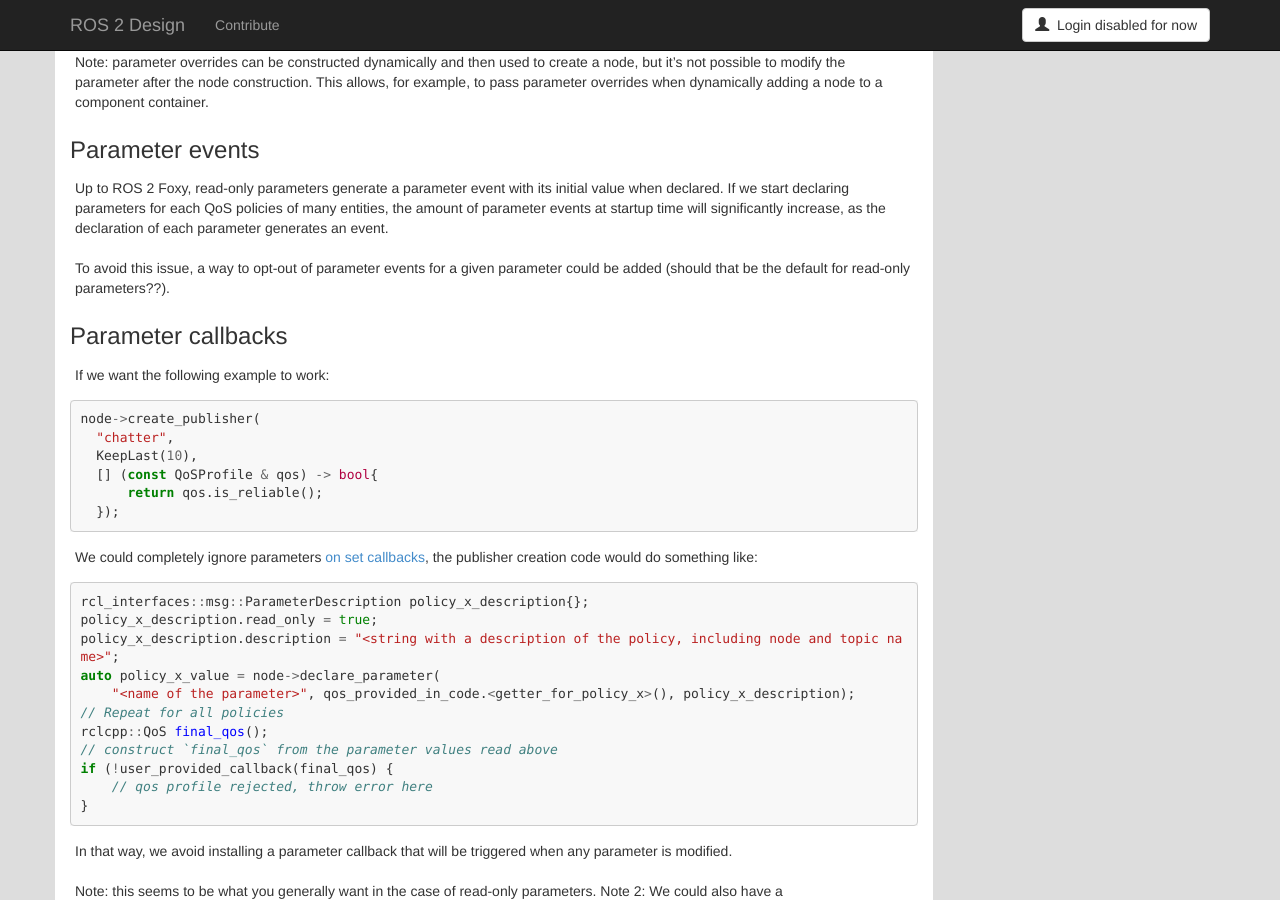
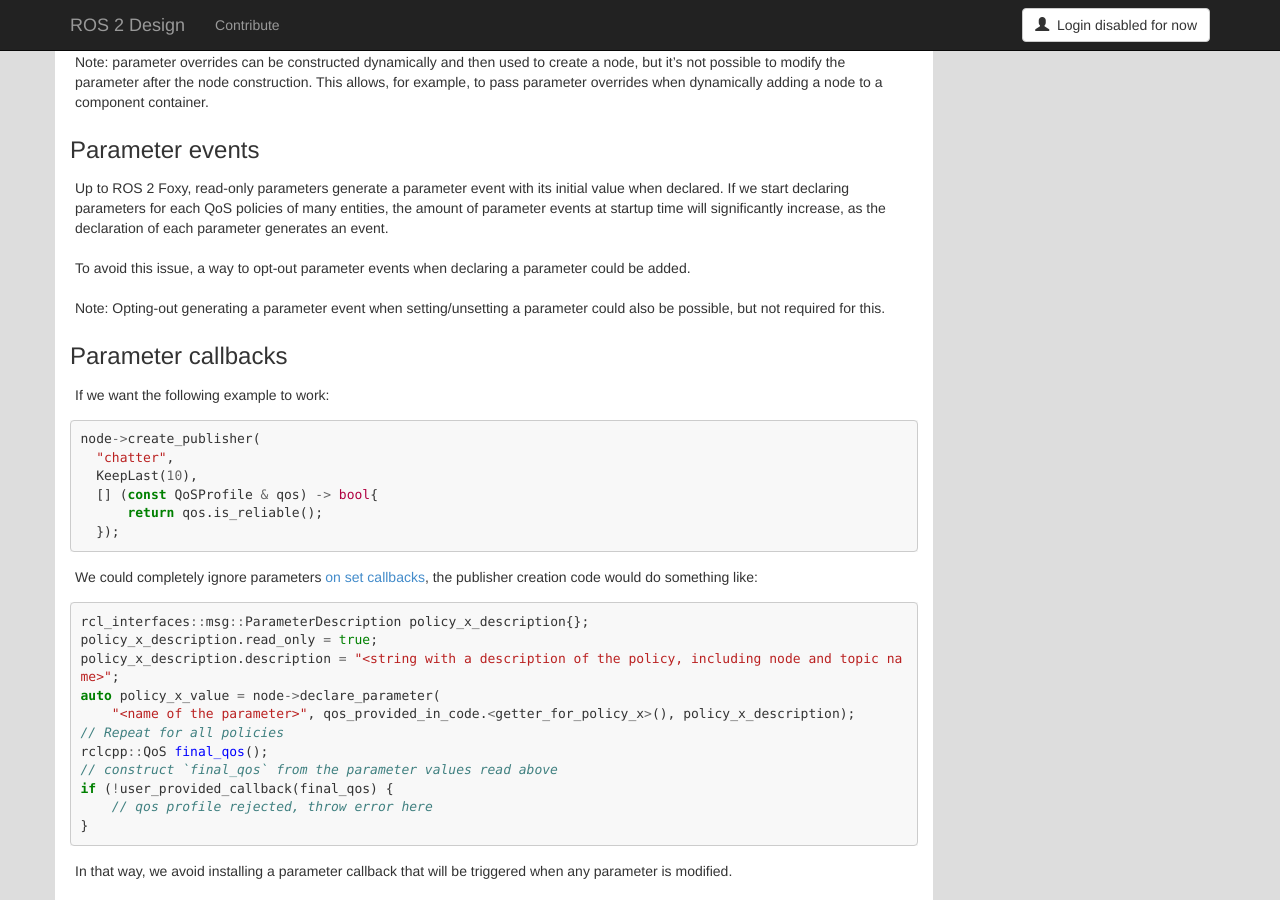
Before and after one commit to ros2/design, a Jekyll site: the page built from articles/qos_configurability.md, in a window 1280 px wide and 900 px high, scrolled down 2407 px. Built offline with Jekyll 4.4.1, drawn with Linux system fonts in a browser that asks for light colours; nearby versions of some CDN libraries.

Commit message:
Clarify opting-out parameter events
Signed-off-by: Ivan Santiago Paunovic <ivanpauno@ekumenlabs.com>

```diff
--- a/articles/qos_configurability.md
+++ b/articles/qos_configurability.md
@@ -135,7 +135,9 @@ This allows, for example, to pass parameter overrides when dynamically adding a
 Up to ROS 2 Foxy, read-only parameters generate a parameter event with its initial value when declared.
 If we start declaring parameters for each QoS policies of many entities, the amount of parameter events at startup time will significantly increase, as the declaration of each parameter generates an event.
 
-To avoid this issue, a way to opt-out of parameter events for a given parameter could be added (should that be the default for read-only parameters??).
+To avoid this issue, a way to opt-out parameter events when declaring a parameter could be added.
+
+Note: Opting-out generating a parameter event when setting/unsetting a parameter could also be possible, but not required for this.
 
 ### Parameter callbacks
 
```
